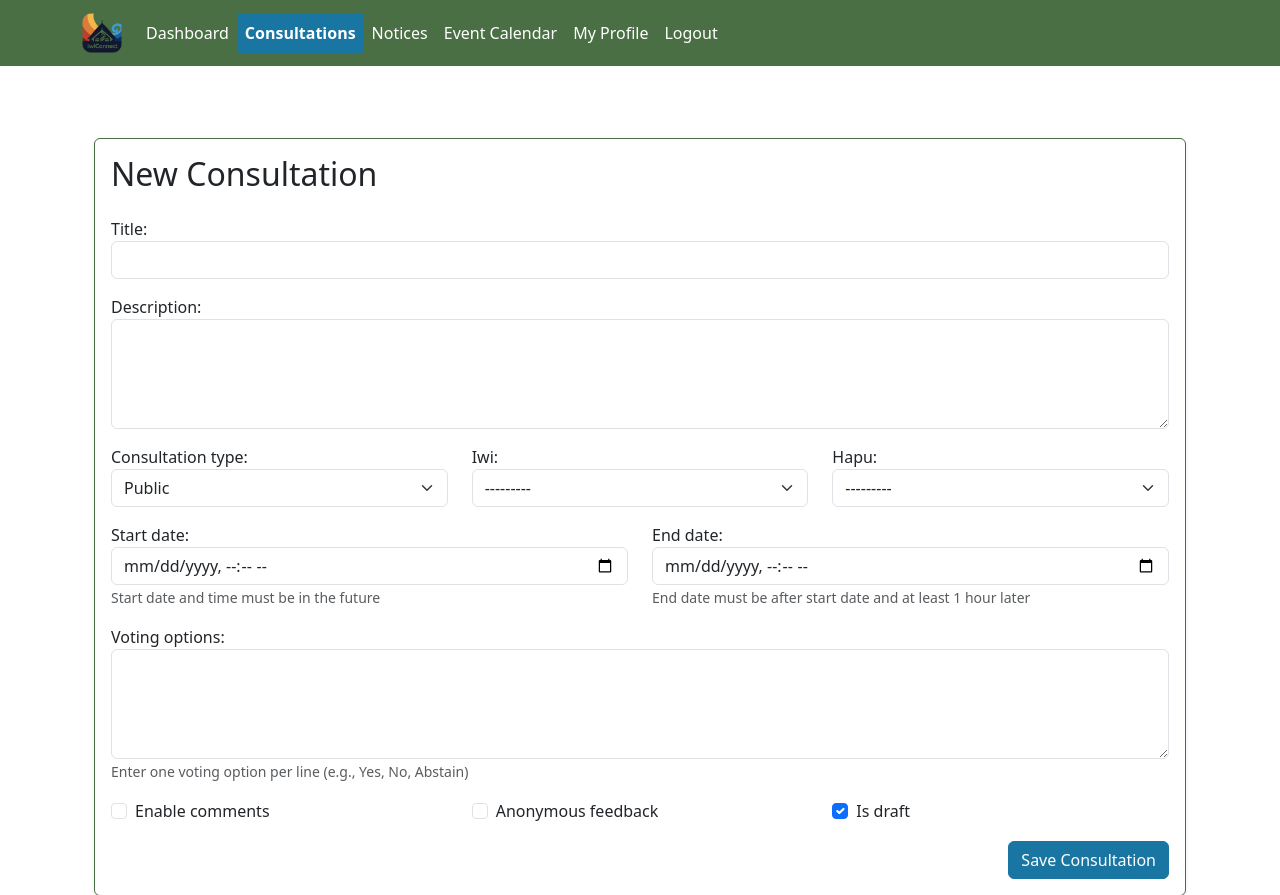
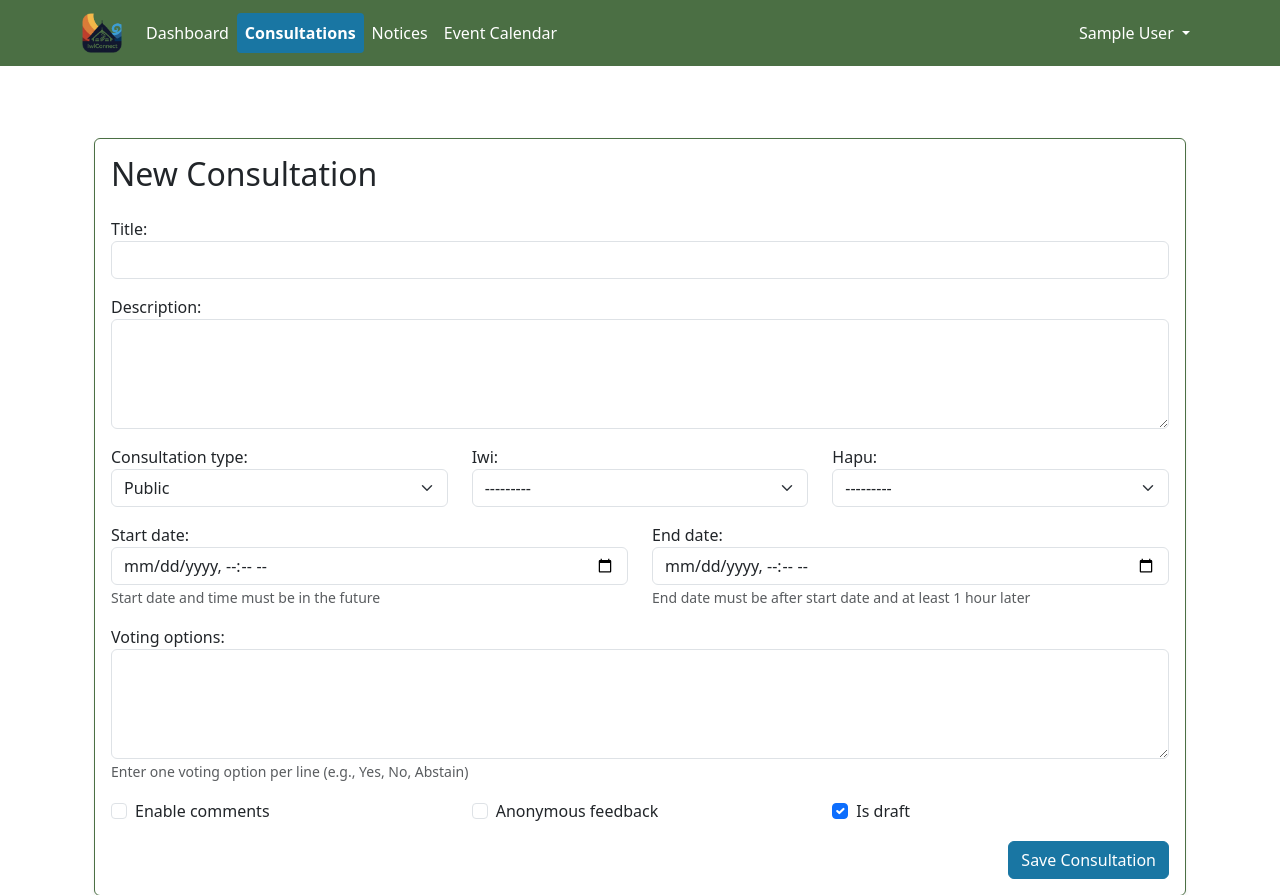
Before and after one commit to Nishita12393/IwiConnect, a Django app: page /consultations/ in a window 1280 px wide. Shown: the top 895 px of the page. Run offline with Django 5.2, Linux system fonts and the light colour scheme; the visitor is signed in with stand-in values (Sample User, id 1); data that the repository does not hold is empty.

Commit message:
change navbar

```diff
--- a/core/templates/core/base.html
+++ b/core/templates/core/base.html
@@ -118,22 +118,32 @@
                 <span class="navbar-toggler-icon"></span>
             </button>
             <div class="collapse navbar-collapse" id="navbarNav">
-                <ul class="navbar-nav">
+                <ul class="navbar-nav me-auto">
                     {% if user.is_authenticated %}
                         <li class="nav-item"><a class="nav-link{% if request.path == '/dashboard/' %} active{% endif %}" href="{% url 'dashboard' %}">Dashboard</a></li>
                         <li class="nav-item"><a class="nav-link{% if request.path|startswith:'/consultations' %} active{% endif %}" href="{% url 'consultation:active_consultations' %}">Consultations</a></li>
                         <li class="nav-item"><a class="nav-link{% if request.path|startswith:'/notices' and request.path != '/notices/create/' %} active{% endif %}" href="{% url 'notice:notice_list' %}">Notices</a></li>
-                        {% if user.is_staff or user.iwi_leaderships.all or user.hapu_leaderships.all %}
-                            {# Removed New Notice link from navbar #}
-                        {% endif %}
                         <li class="nav-item"><a class="nav-link{% if request.path|startswith:'/events' %} active{% endif %}" href="{% url 'events:event_calendar' %}">Event Calendar</a></li>
-                        <li class="nav-item"><a class="nav-link{% if request.path == '/profile/' %} active{% endif %}" href="{% url 'profile' %}">My Profile</a></li>
-                        <li class="nav-item"><a class="nav-link" href="{% url 'logout' %}">Logout</a></li>
                     {% else %}
                         <li class="nav-item"><a class="nav-link" href="{% url 'login' %}">Login</a></li>
                         <li class="nav-item"><a class="nav-link" href="{% url 'register' %}">Register</a></li>
                     {% endif %}
                 </ul>
+
+                {% if user.is_authenticated %}
+                <ul class="navbar-nav">
+                    <li class="nav-item dropdown">
+                        <a class="nav-link dropdown-toggle" href="#" id="userDropdown" role="button" data-bs-toggle="dropdown" aria-expanded="false">
+                            {{ user.full_name|default:user.full_name }}
+                        </a>
+                        <ul class="dropdown-menu dropdown-menu-end" aria-labelledby="userDropdown">
+                            <li><a class="dropdown-item" href="{% url 'profile' %}">My Profile</a></li>
+                            <li><hr class="dropdown-divider"></li>
+                            <li><a class="dropdown-item" href="{% url 'logout' %}">Logout</a></li>
+                        </ul>
+                    </li>
+                </ul>
+                {% endif %}
             </div>
         </div>
     </nav>
--- a/core/views.py
+++ b/core/views.py
@@ -177,7 +177,13 @@ def profile(request):
                 return redirect('profile')
             else:
                 messages.error(request, 'Please correct the password errors below.')
-                return redirect('profile')
+                return render(request, 'core/profile.html', {
+                    'user': user,
+                    'password_form': password_form,
+                    'email_form': email_form,
+                    'password_success': password_success,
+                    'email_success': email_success,
+                })
         elif 'change_email' in request.POST:
             email_form = EmailChangeForm(user, request.POST)
             if email_form.is_valid():
@@ -187,7 +193,13 @@ def profile(request):
                 return redirect('profile')
             else:
                 messages.error(request, 'Please correct the email errors below.')
-                return redirect('profile')
+                return render(request, 'core/profile.html', {
+                    'user': user,
+                    'password_form': password_form,
+                    'email_form': email_form,
+                    'password_success': password_success,
+                    'email_success': email_success,
+                })
     return render(request, 'core/profile.html', {
         'user': user,
         'password_form': password_form,
--- a/usermgmt/views.py
+++ b/usermgmt/views.py
@@ -85,7 +85,9 @@ def manage_iwi_leaders(request):
     selected_iwi = Iwi.objects.filter(id=selected_iwi_id, is_archived=False).first() if selected_iwi_id else None
     users = CustomUser.objects.filter(is_staff=False)
     if selected_iwi:
-        users = users.filter(iwi=selected_iwi)
+        users = users.filter(iwi=selected_iwi).exclude(
+            iwi_leaderships__iwi=selected_iwi  # Exclude users who are already leaders
+        ).order_by('full_name')
     leaders = IwiLeader.objects.filter(iwi=selected_iwi) if selected_iwi else []
     if request.method == 'POST' and selected_iwi:
         add_user_id = request.POST.get('add_leader')
```
